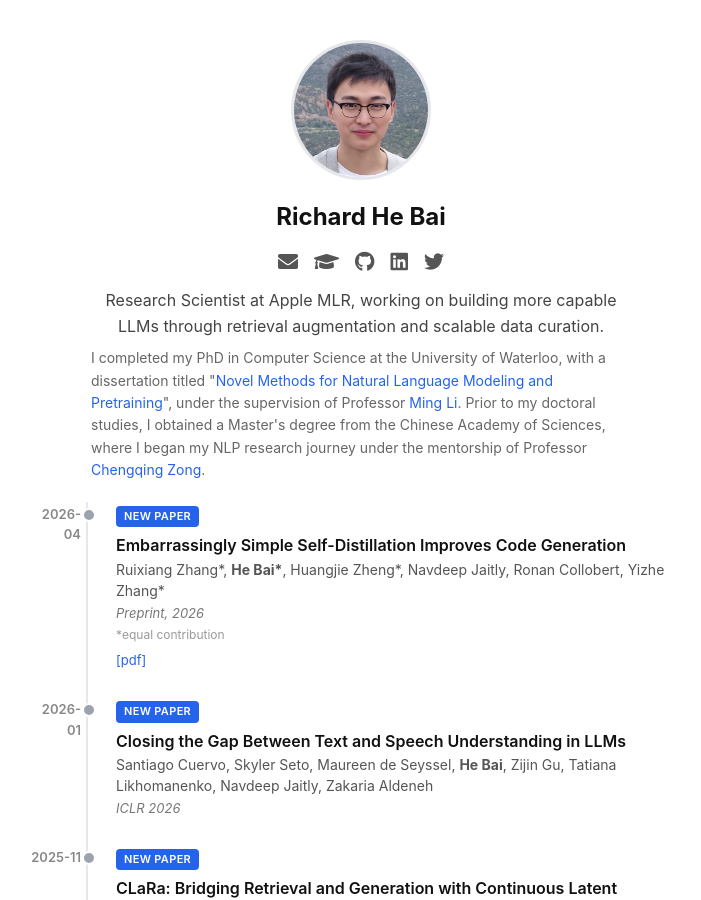
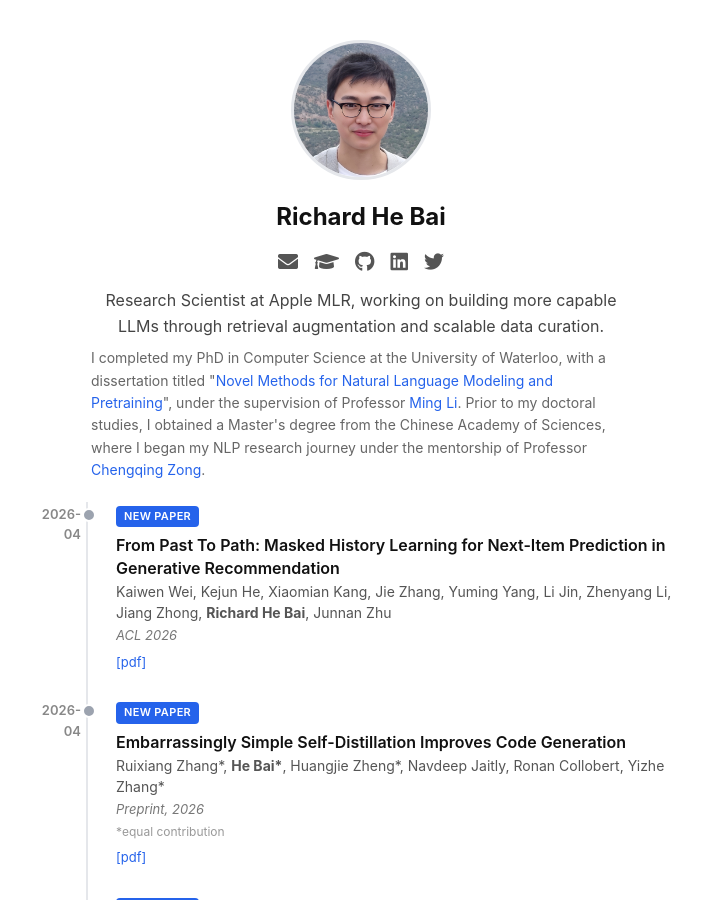
Before and after one commit to richardbaihe/richardbaihe.github.io, a Jekyll site: the page built from index.md, in a window 1280 px wide and 900 px high. Shown: the whole window, without its empty margins (279-980 px from the left). Built offline with Jekyll 4.4.1, drawn with Linux system fonts in a browser that asks for light colours; nearby versions of some CDN libraries.

Commit message:
Add ACL 2026 paper: From Past To Path
Co-Authored-By: Claude Opus 4.6 <noreply@anthropic.com>

```diff
--- a/_data/timeline.yml
+++ b/_data/timeline.yml
@@ -1,3 +1,12 @@
+- date: "2026-04"
+  category: paper
+  title: "From Past To Path: Masked History Learning for Next-Item Prediction in Generative Recommendation"
+  authors: "Kaiwen Wei, Kejun He, Xiaomian Kang, Jie Zhang, Yuming Yang, Li Jin, Zhenyang Li, Jiang Zhong, <strong>Richard He Bai</strong>, Junnan Zhu"
+  venue: "ACL 2026"
+  links:
+    - label: pdf
+      url: "https://openreview.net/forum?id=VFCUlpdqCG"
+
 - date: "2026-04"
   category: paper
   title: "Embarrassingly Simple Self-Distillation Improves Code Generation"
```
